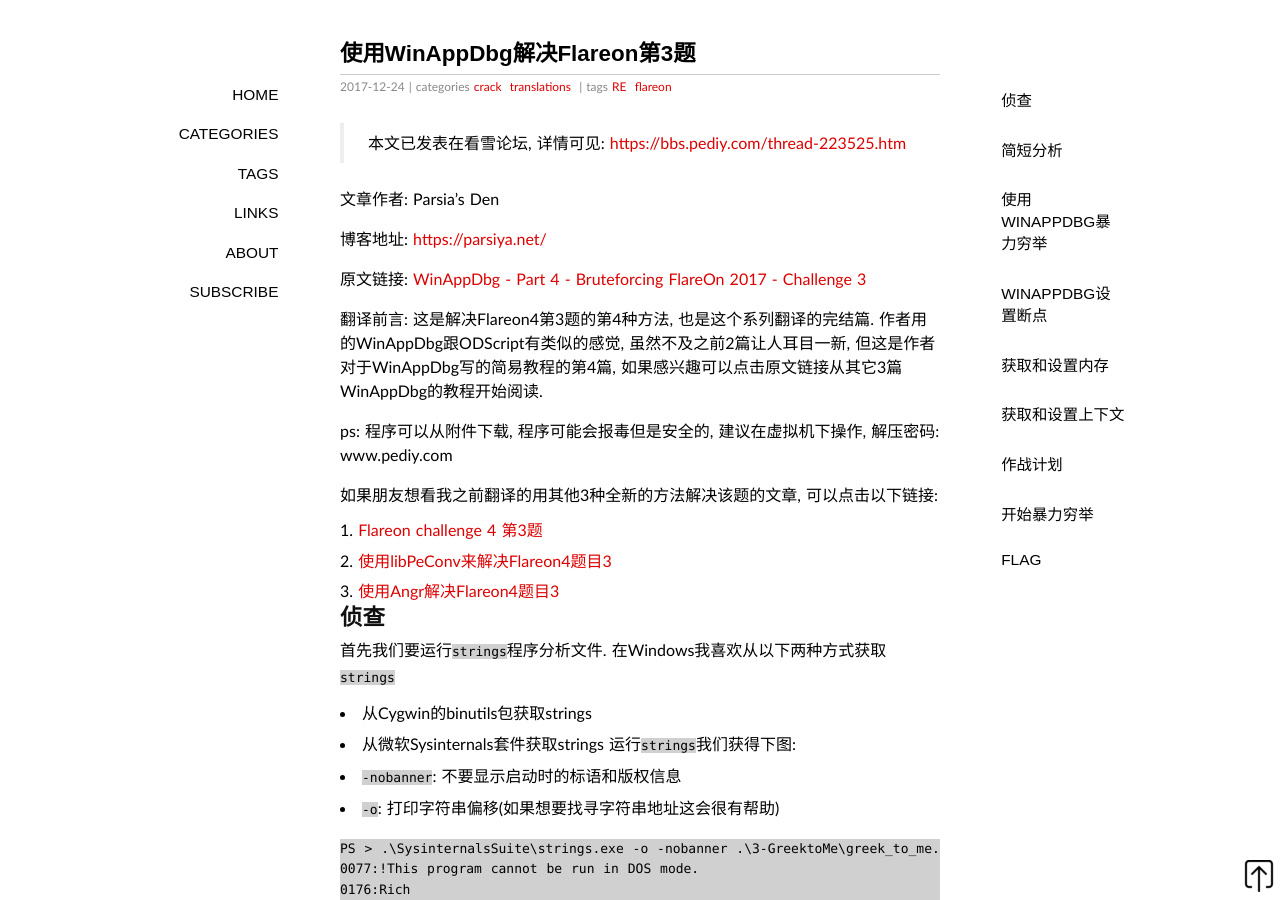
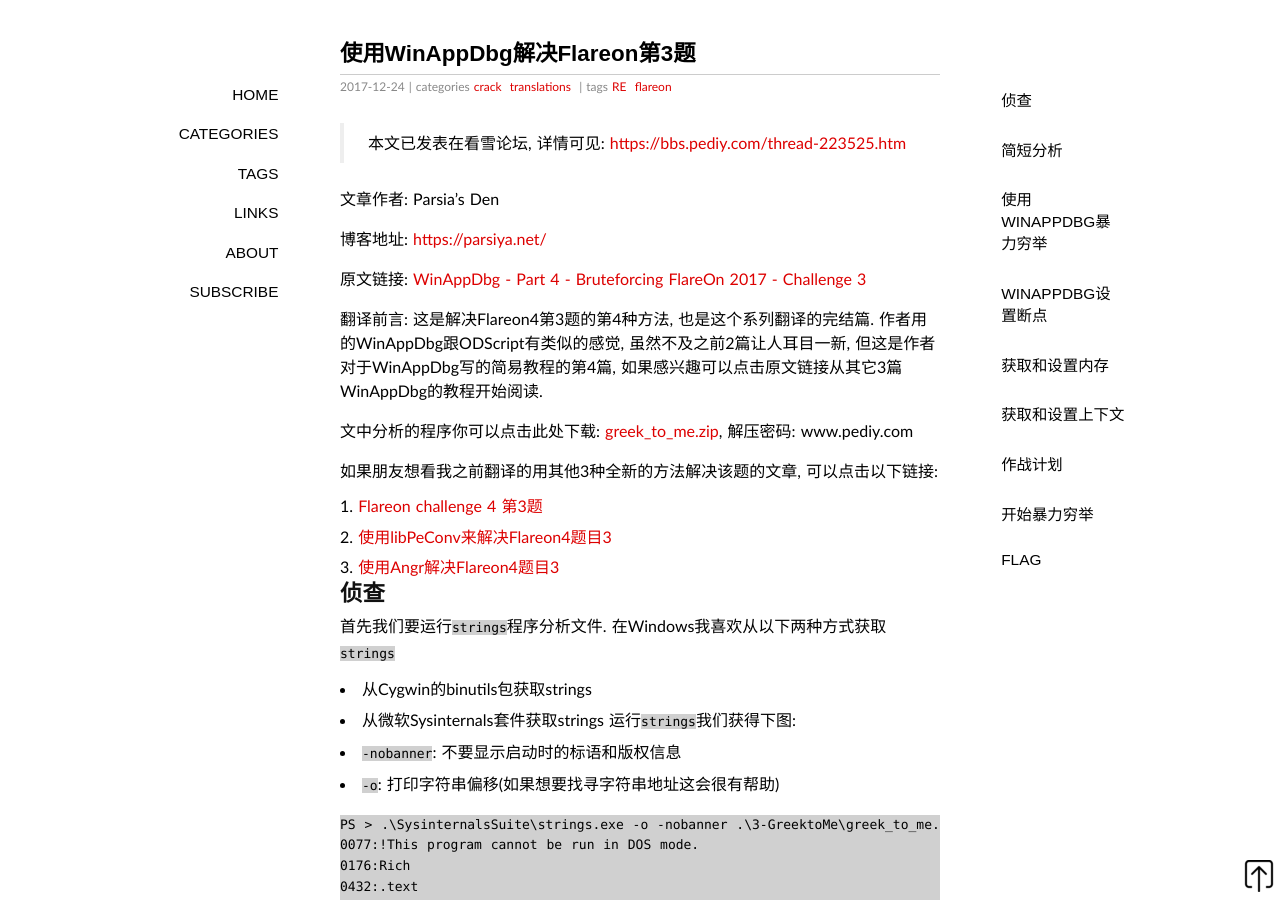
Before and after one commit to Trietptm-on-Coding-Algorithms/vancir.github.io, a Jekyll site: the page built from _posts/2017-12-24-flareon4-3-winappdbg.md, in a window 1280 px wide and 900 px high. Built offline with Jekyll 4.4.1, drawn with Linux system fonts in a browser that asks for light colours; some web fonts are replaced; Markdown is read by kramdown in place of the engine named in the settings.

Commit message:
modified the greek_to_me.zip download link

```diff
--- a/_posts/2017-12-24-flareon4-3-winappdbg.md
+++ b/_posts/2017-12-24-flareon4-3-winappdbg.md
@@ -17,7 +17,7 @@ categories:
 
 翻译前言: 这是解决Flareon4第3题的第4种方法, 也是这个系列翻译的完结篇. 作者用的WinAppDbg跟ODScript有类似的感觉, 虽然不及之前2篇让人耳目一新, 但这是作者对于WinAppDbg写的简易教程的第4篇, 如果感兴趣可以点击原文链接从其它3篇WinAppDbg的教程开始阅读.
 
-ps: 程序可以从附件下载, 程序可能会报毒但是安全的, 建议在虚拟机下操作, 解压密码: www.pediy.com
+文中分析的程序你可以点击此处下载: [greek_to_me.zip](http://od7mpc53s.bkt.clouddn.com/greek_to_me.zip), 解压密码: www.pediy.com
 
 如果朋友想看我之前翻译的用其他3种全新的方法解决该题的文章, 可以点击以下链接:
 
```
